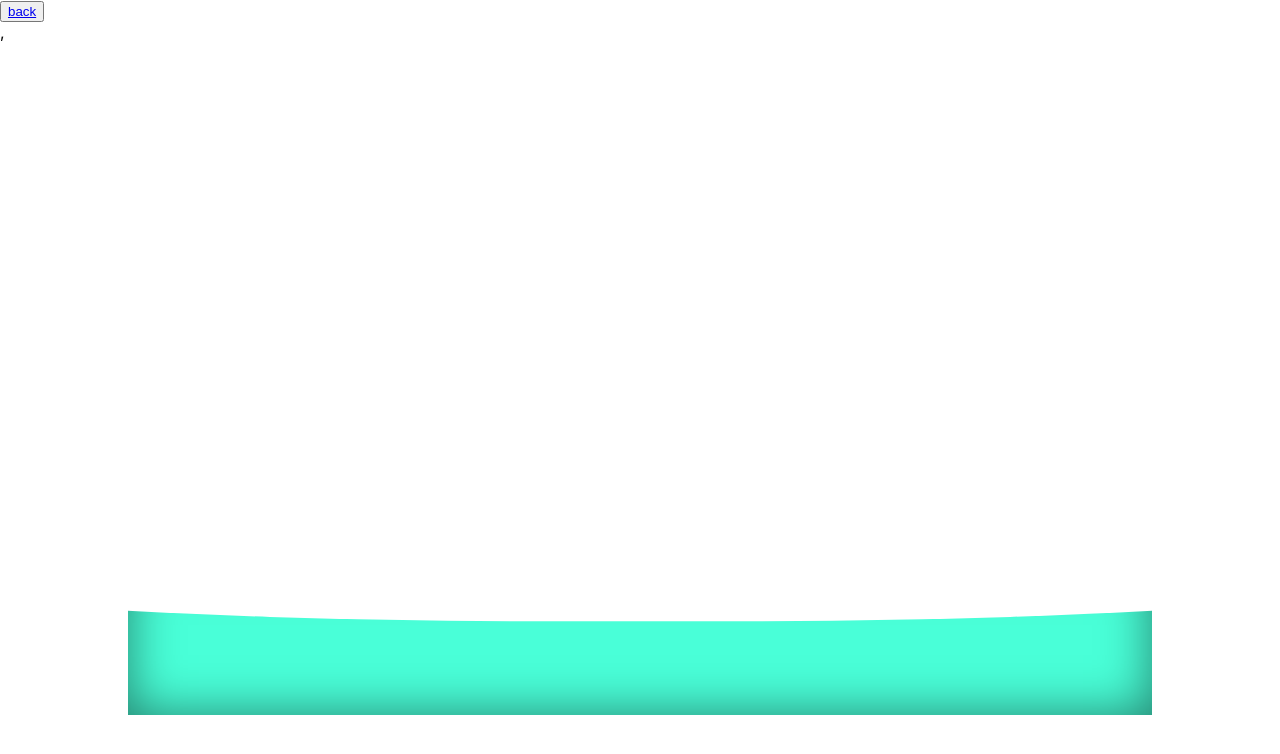
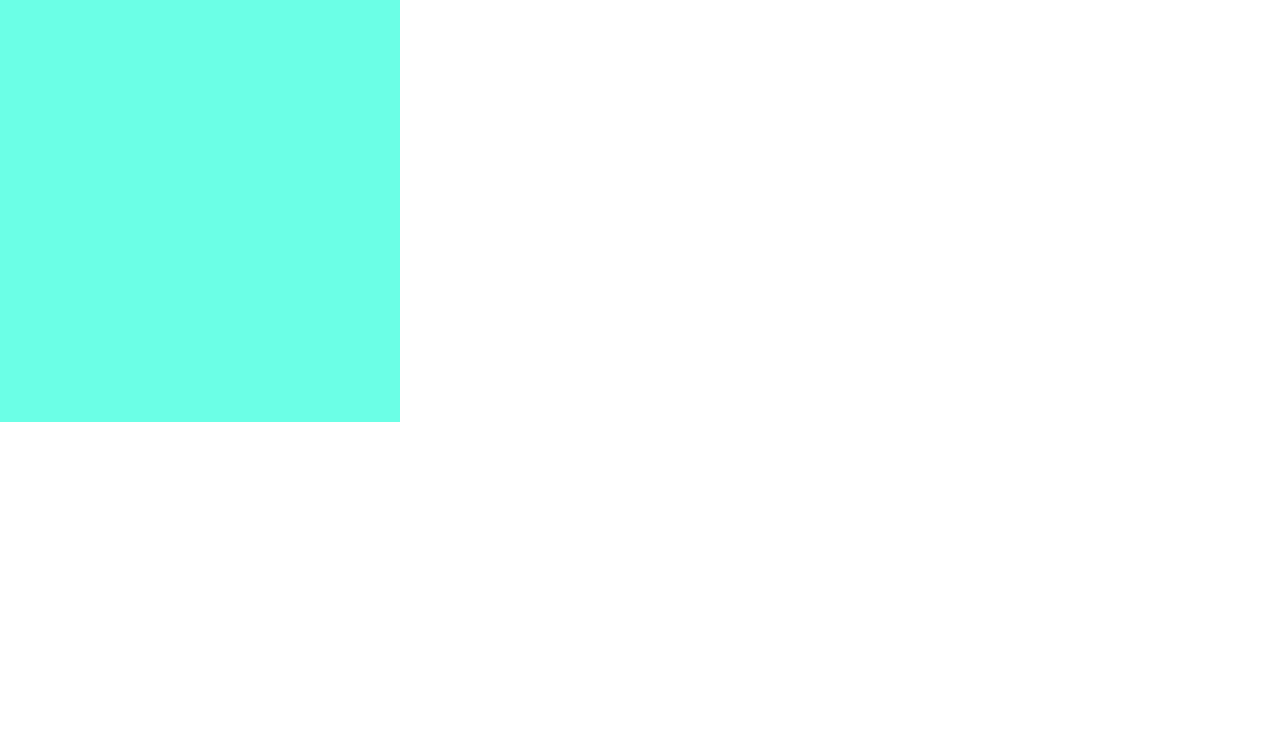
Before and after one commit to natsuto-kun/wave-todo, a React (Create React App) app: page /progress in a window 1280 px wide. Shown: the top 754 px of the page. Built offline with nearby package versions, Linux system fonts and the light colour scheme.

Commit message:
create-wave

```diff
--- a/src/AppForm.tsx
+++ b/src/AppForm.tsx
@@ -25,15 +25,13 @@ interface Props {
 export const AppForm = ({ onAddList }: Props) => {
   const [text, setText] = useState("");
 
-  const submitText = (event: React.FormEvent<HTMLFormElement>) => {
-    event.preventDefault();
+  const submitText = () => {
     onAddList(text);
     console.log({ text });
   };
 
   return (
     <div>
-      <form onSubmit={submitText}>
       <div>
         <Input
           type="text"
@@ -42,9 +40,8 @@ export const AppForm = ({ onAddList }: Props) => {
         />
       </div>
       <div>
-          <Button>+</Button>
+        <Button onClick={submitText}>+</Button>
       </div>
-      </form>
     </div>
   );
 };
--- a/src/Progress.tsx
+++ b/src/Progress.tsx
@@ -2,30 +2,26 @@ import React from "react";
 import { Link } from "react-router-dom";
 import styled, { keyframes } from "styled-components";
 
+const WaveMove = keyframes`
+  0%{
+        transform: translate(-50%, -75%) rotate(0deg);
+    }
+  100%{
+        transform: translate(-50%, -75%) rotate(180deg);
+  }
+`;
+
 const WaveBox = styled.div`
   position: absolute;
-  width: 80%;
-  height: 150px;
-  bottom: 10px;
-  left: 50%;
+  width: 800px;
+  height: 800px;
   transform: translate(-50%, -50%);
-  background: #000;
-  box-shadow: 0 5 5 0px #49ffd8;
+  background: #6bffe6;
+  box-shadow: 0 5 5 0px #144137;
   overflow: hidden;
 `;
 
 const Wave = styled.div`
-  position: relative;
-  width: 100%;
-  height: 100%;
-  background: #49ffd8;
-  box-shadow: inset 0 0 50px rgba(0, 0, 0, 0.5);
-  &:before {
-    background: #fff;
-    animation: rotation 5s linear infinite;
-    border-radius: 40%;
-  }
-  &:after {
   content: "";
   position: absolute;
   width: 200%;
@@ -34,13 +30,8 @@ const Wave = styled.div`
   left: 50%;
   transform: translate(-50%, -75%);
   background: #fff;
-    border-radius: 45%;
-  }
-`;
-
-const WaveBody = keyframes`
-    to{
-        transform: translate(-50%, -75%) rotate(1turn);
+  border-radius: 40%;
+  animation: ${WaveMove} 4s linear infinite;
 `;
 
 function Progress() {
@@ -52,7 +43,7 @@ function Progress() {
         </button>
       </header>
       <WaveBox>
-        <Wave></Wave>
+        <Wave />
       </WaveBox>
     </div>
   );
--- a/src/index.css
+++ b/src/index.css
@@ -1,13 +1,15 @@
 body {
+  width: 100%;
+  height: 100%;
   margin: 0;
-  font-family: -apple-system, BlinkMacSystemFont, 'Segoe UI', 'Roboto', 'Oxygen',
-    'Ubuntu', 'Cantarell', 'Fira Sans', 'Droid Sans', 'Helvetica Neue',
+  font-family: -apple-system, BlinkMacSystemFont, "Segoe UI", "Roboto", "Oxygen",
+    "Ubuntu", "Cantarell", "Fira Sans", "Droid Sans", "Helvetica Neue",
     sans-serif;
   -webkit-font-smoothing: antialiased;
   -moz-osx-font-smoothing: grayscale;
 }
 
 code {
-  font-family: source-code-pro, Menlo, Monaco, Consolas, 'Courier New',
+  font-family: source-code-pro, Menlo, Monaco, Consolas, "Courier New",
     monospace;
 }
```
Also changed, not shown: 2 other files (tests, documents, lock files or other folders). Lines whose indentation alone changed are shown as unchanged.
